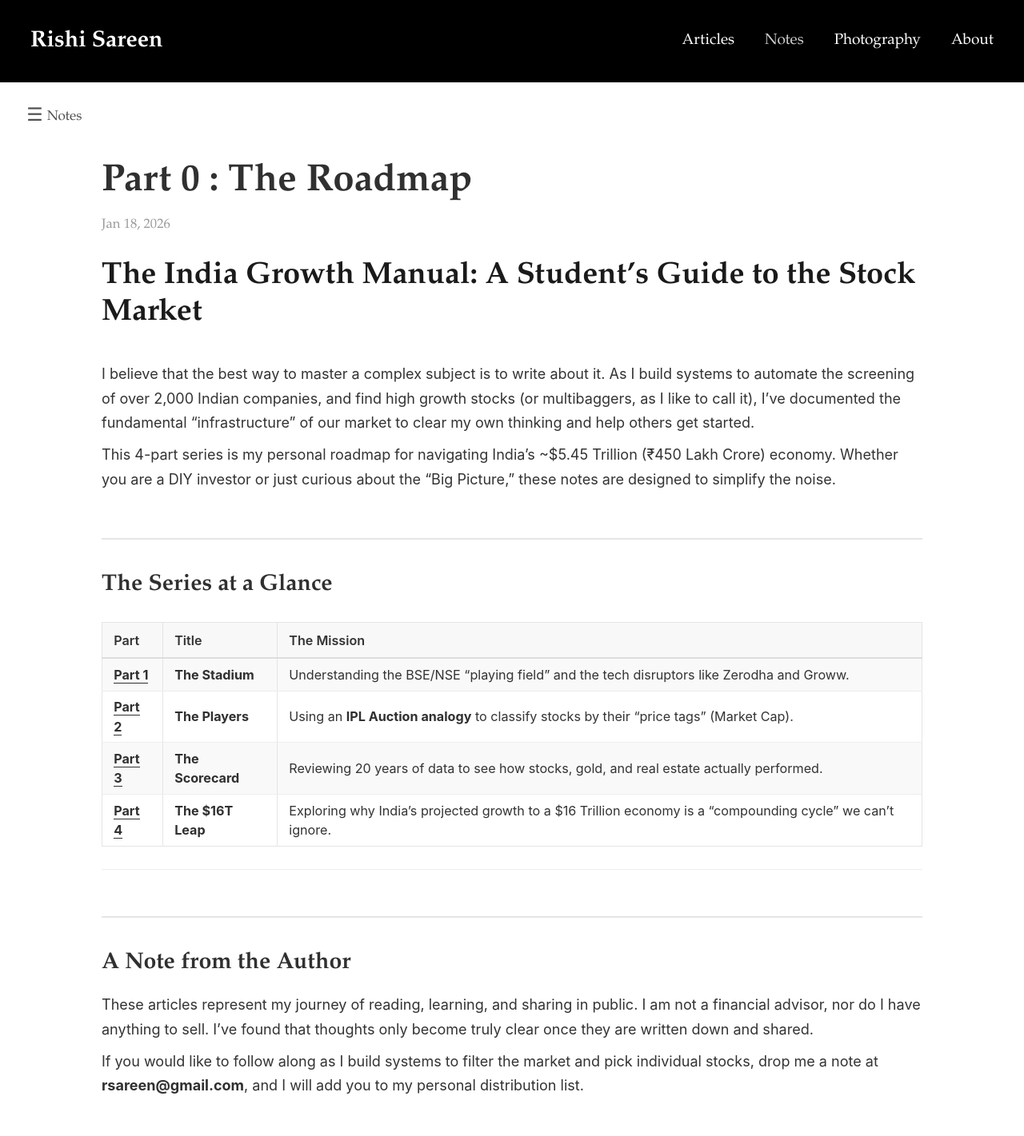
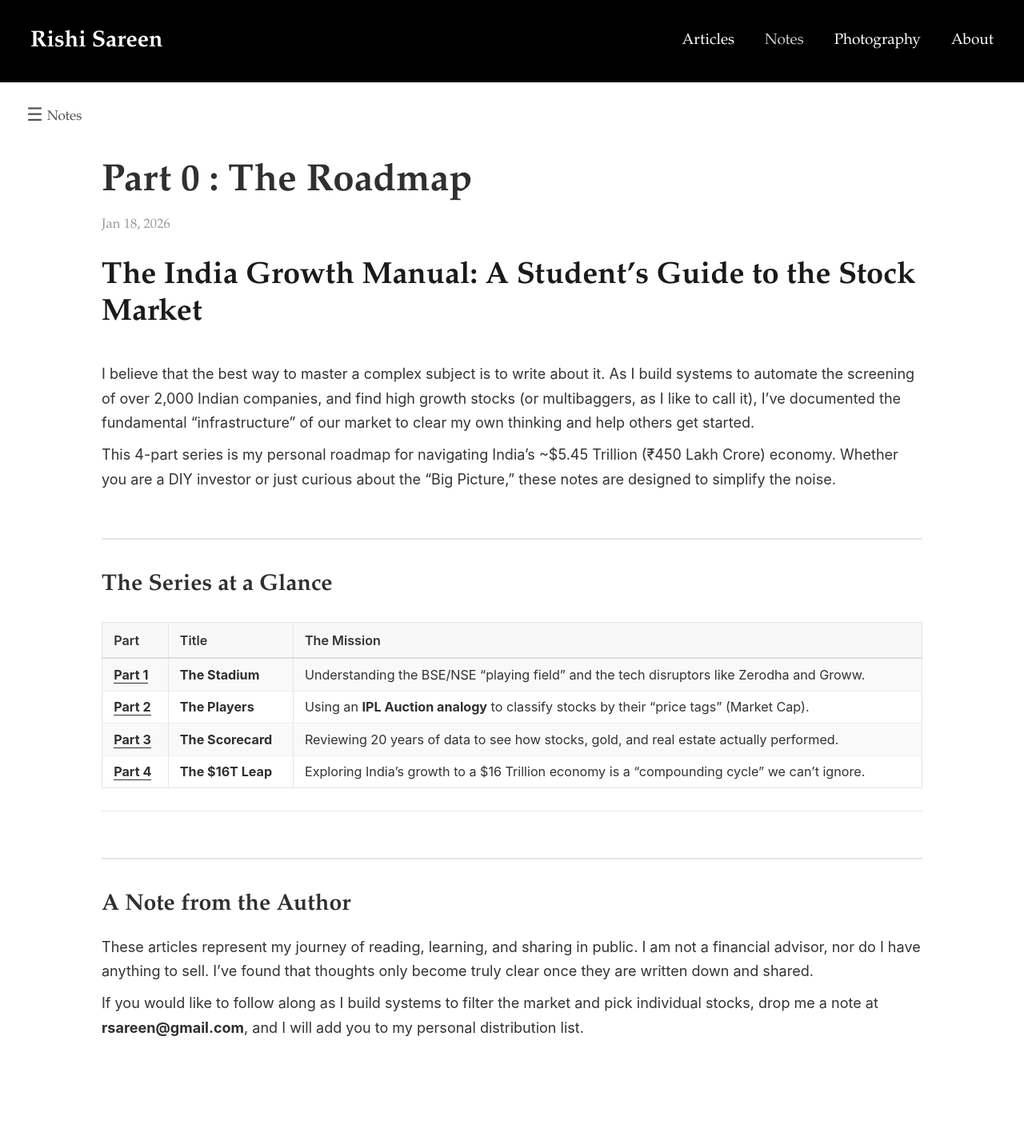
Before and after one commit to rishisareen/rishisareen.github.io, a Jekyll site: the page built from _notes/finance/indian-stock-market-0.md, in a window 1280 px wide. Shown: the whole page at 80% size. Built offline with Jekyll 4.4.1, drawn with Linux system fonts in a browser that asks for light colours; after the commit the page ends 1348 px from its top, so only the background shows below that.

Commit message:
Commit from Obsidian: 2026-02-01 09:34:32
Affected files:
_notes/finance/indian-stock-market-0.md
_notes/finance/indian-stock-market-1.md

```diff
--- a/_notes/finance/indian-stock-market-0.md
+++ b/_notes/finance/indian-stock-market-0.md
@@ -10,12 +10,12 @@ This 4-part series is my personal roadmap for navigating India's ~$5.45 Trillion
 
 ## **The Series at a Glance**
 
-| Part | Title | The Mission |
-| :--- | :--- | :--- |
-| **[Part 1](/notes/finance/indian-stock-market-1)** | **The Stadium** | Understanding the BSE/NSE "playing field" and the tech disruptors like Zerodha and Groww. |
-| **[Part 2](/notes/finance/indian-stock-market-2)** | **The Players** | Using an **IPL Auction analogy** to classify stocks by their "price tags" (Market Cap). |
-| **[Part 3](/notes/finance/indian-stock-market-1)** | **The Scorecard** | Reviewing 20 years of data to see how stocks, gold, and real estate actually performed. |
-| **[Part 4](/notes/finance/indian-stock-market-4)** | **The $16T Leap** | Exploring why India’s projected growth to a $16 Trillion economy is a "compounding cycle" we can't ignore. |
+| Part                                               | Title             | The Mission                                                                                  |
+| :------------------------------------------------- | :---------------- | :------------------------------------------------------------------------------------------- |
+| **[Part 1](/notes/finance/indian-stock-market-1)** | **The Stadium**   | Understanding the BSE/NSE "playing field" and the tech disruptors like Zerodha and Groww.    |
+| **[Part 2](/notes/finance/indian-stock-market-2)** | **The Players**   | Using an **IPL Auction analogy** to classify stocks by their "price tags" (Market Cap).      |
+| **[Part 3](/notes/finance/indian-stock-market-1)** | **The Scorecard** | Reviewing 20 years of data to see how stocks, gold, and real estate actually performed.      |
+| **[Part 4](/notes/finance/indian-stock-market-4)** | **The $16T Leap** | Exploring India’s growth to a $16 Trillion economy is a "compounding cycle" we can't ignore. |
 
 ---
 
```
Also changed, not shown: _notes/finance/indian-stock-market-1.md (+4 -1 lines).
